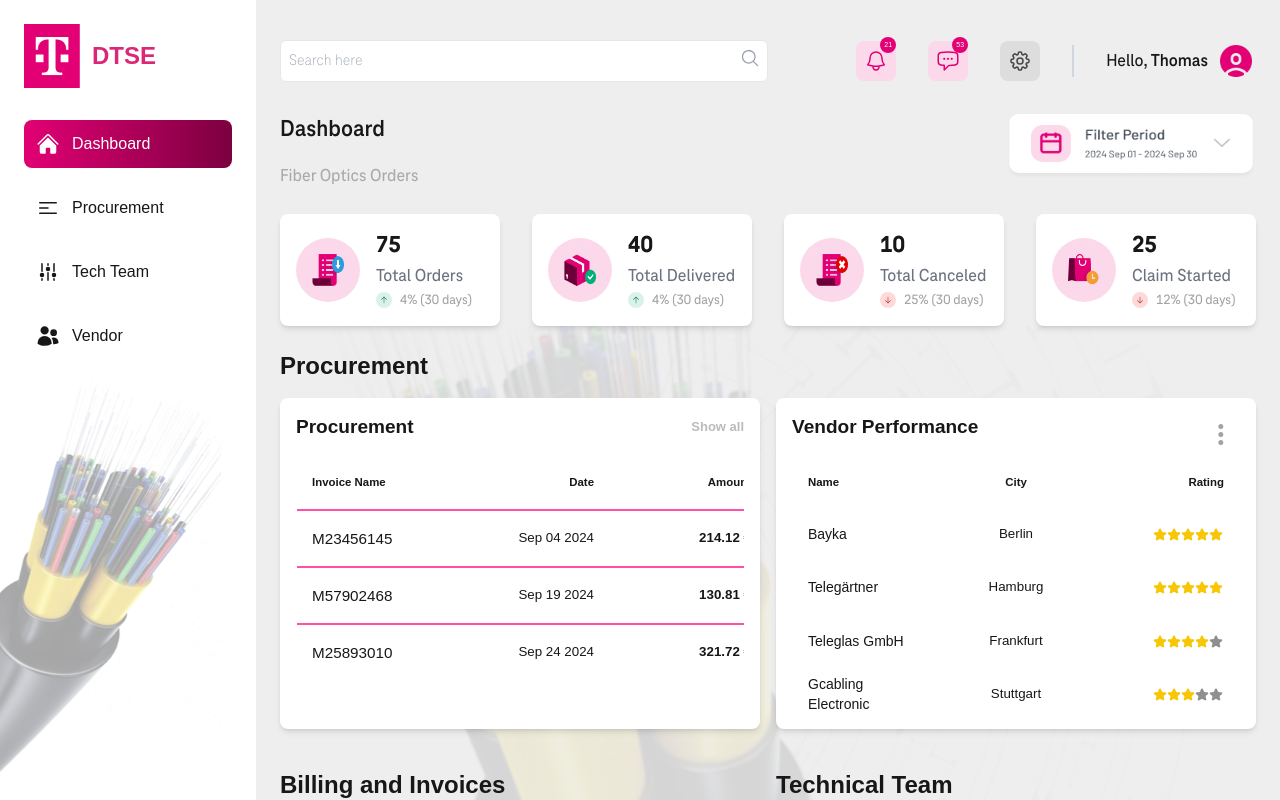
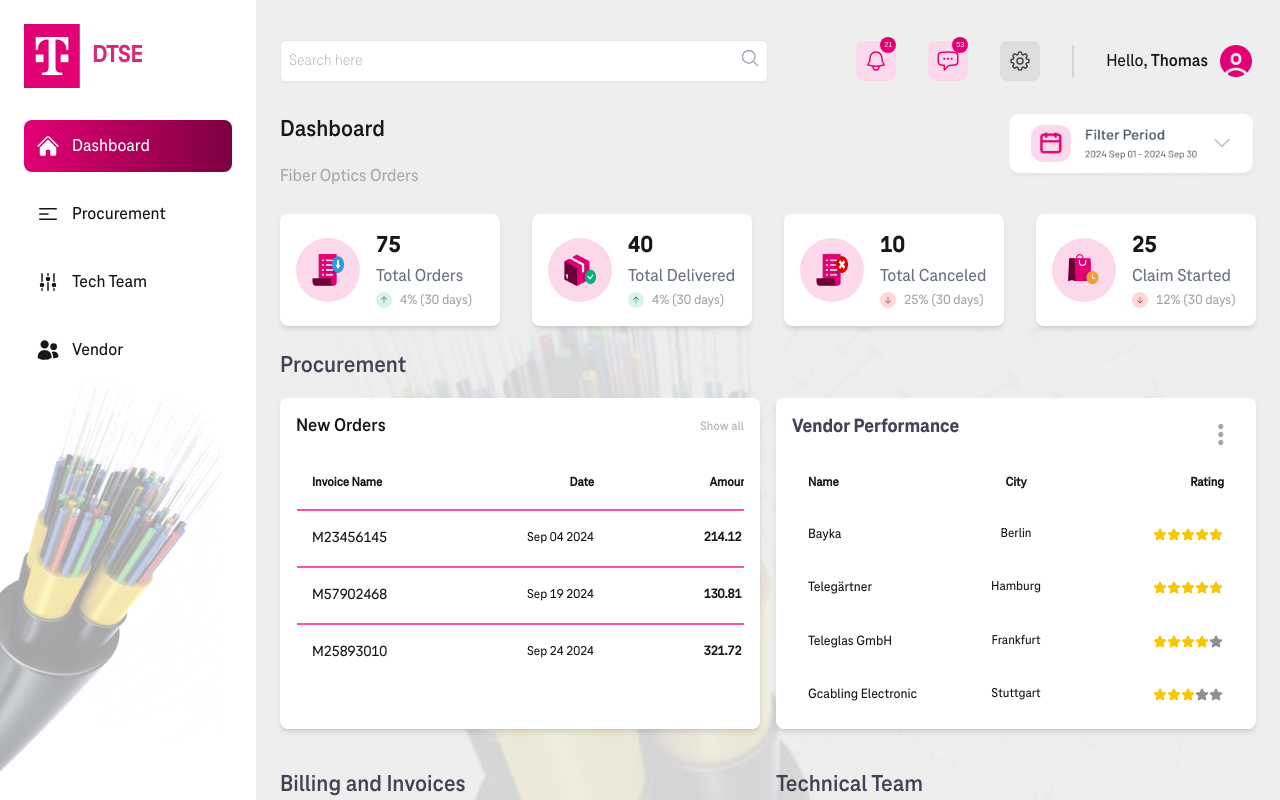
Before and after one commit to ShlokVerma9282/dtse-frontend, a Next.js app: page / in a window 1280 px wide. Built offline with nearby package versions, Linux system fonts and the light colour scheme.

Commit message:
added font changes to order details

```diff
--- a/src/components/Billing.tsx
+++ b/src/components/Billing.tsx
@@ -27,7 +27,7 @@ const Billing: React.FC = () => {
   }, []);
 
   return (
-    <div className="flex flex-col gap-7">
+    <div className="flex flex-col gap-7 font-neo_medium">
       {billingData.map((item, index) => (
         <div key={index} className="flex flex-row justify-between bg-white rounded-lg h-[89.82px]">
           <div className="flex flex-col p-4 gap-2">
--- a/src/components/Chart.tsx
+++ b/src/components/Chart.tsx
@@ -40,7 +40,7 @@ const Chart: React.FC = () => {
     }, []);
 
     return (
-        <div className='bg-white p-4 rounded-lg'>
+        <div className='bg-white p-4 rounded-lg font-neo_medium'>
             <h1 className="text-[19.06px] leading-[26.68px] font-bold mb-4">
                 Technical Overlay
             </h1>
--- a/src/components/OrderHistory.tsx
+++ b/src/components/OrderHistory.tsx
@@ -11,9 +11,9 @@ const OrderHistory = () => {
   const overallStatus = isDelayed ? "Delayed" : "On Track";
 
   return (
-    <div className="font-barlow">
+    <div className="font-neo_medium">
       <h2 className="text-xl font-bold mb-4 mt-4">
-        Order History -
+        Order History - &nbsp;
         <span className={isDelayed ? "text-red-600" : "text-green-600"}>
           {overallStatus}
         </span>
@@ -47,9 +47,9 @@ const OrderHistory = () => {
         ))}
       </div>
 
-      <div className="flex flex-row ml-[47px] justify-center mt-4 absolute">
+      <div className="flex flex-row ml-[47px] justify-center mt-4 absolute text-[#646464]">
         {steps.map((data, index) => (
-          <div className="w-[140px] justify-center items-center flex text-[14px] font-semibold" key={index}>
+          <div className="w-[140px] justify-center items-center flex text-[17px] font-semibold" key={index}>
             {data.name}
           </div>
         ))}
--- a/src/components/Procurement.tsx
+++ b/src/components/Procurement.tsx
@@ -33,16 +33,16 @@ export default function Procurement() {
 
   return (
     <div className="py-6 w-full">
-      <h1 className="text-2xl font-bold mb-4">Procurement</h1>
+      <h1 className="text-2xl font-bold mb-4 font-neo_bold text-[#464255]">Procurement</h1>
       <div className="bg-white p-4 rounded-lg shadow-md h-[331px]">
         <div className="flex justify-between items-center">
           <div>
-            <h1 className="text-[19.06px] leading-[26.68px] font-bold mb-4">
-              Procurement
+            <h1 className="text-[19.06px] leading-[26.68px] font-neo_bold mb-4">
+              New Orders
             </h1>
           </div>
           <div>
-            <h1 className="text-[13px] leading-[26.68px] font-bold text-[#B9BBBD] mb-4">
+            <h1 className="text-[13px] leading-[26.68px] font-bold text-[#B9BBBD] mb-4 font-neo_bold">
               Show all
             </h1>
           </div>
@@ -51,13 +51,13 @@ export default function Procurement() {
           <table className="table-fixed">
             <thead>
               <tr className="flex flex-row">
-                <th className="w-[157px] text-left font-bold text-[11.43px] leading-[19.06px] p-4">
+                <th className="w-[157px] text-left font-bold text-[13px] leading-[19.06px] p-4 font-neo_medium">
                   Invoice Name
                 </th>
-                <th className="w-[157px] text-right font-bold text-[11.43px] leading-[19.06px] p-4">
+                <th className="w-[157px] text-right font-bold text-[13px] leading-[19.06px] p-4 font-neo_medium">
                   Date
                 </th>
-                <th className="w-[157px] text-right font-bold text-[11.43px] leading-[19.06px] p-4">
+                <th className="w-[157px] text-right font-bold text-[13px] leading-[19.06px] p-4 font-neo_medium">
                   Amount
                 </th>
                 <th className="w-[110px] text-right font-bold text-[11.43px] leading-[19.06px] p-4"></th>
@@ -72,8 +72,8 @@ export default function Procurement() {
                     </td>
                   </tr>
                   <tr
-                    className="flex w-full h-[53.36px] hover:bg-gray-100 cursor-pointer"
-                    onClick={() => handleViewOrderDetails(data)} // Call function when clicked
+                    className="flex w-full h-[53.36px] hover:bg-gray-100 cursor-pointer font-neo_medium"
+                    onClick={() => handleViewOrderDetails(data)}
                   >
                     <td className="w-[157px] text-left p-4 text-[15.24px] leading-[22.87px]">
                       {data.orderInfo.invoiceName}
--- a/src/components/Sidebar.tsx
+++ b/src/components/Sidebar.tsx
@@ -15,7 +15,7 @@ const Sidebar = () => {
     ];
 
     return (
-        <div className="relative w-64 min-h-screen p-6 shadow-lg font-barlow">
+        <div className="relative w-64 min-h-screen p-6 shadow-lg font-neo_medium text-lg">
             <div
                 className="absolute inset-0 bg-no-repeat bg-bottom -ml-16"
                 style={{ backgroundImage: "url('/images/sidebar-bg.png')", backgroundSize: "250px 450px" }}
--- a/src/components/VendorPerformance.tsx
+++ b/src/components/VendorPerformance.tsx
@@ -41,22 +41,22 @@ export default function VendorPerformance() {
     <div className="py-6 w-full">
       <div className="bg-white p-4 rounded-lg shadow-md h-[331px] mt-12">
         <div className="flex justify-between items-center">
-          <h1 className="text-[19.06px] leading-[26.68px] font-bold mb-4">
+          <h1 className="text-xl leading-[26.68px] font-bold mb-4 font-neo_extrabold text-[#464255]">
             Vendor Performance
           </h1>
           <img src="/images/icons/ThreeDots.png" alt="Options" />
         </div>
-        <div>
+        <div className='font-neo_medium text-lg'>
           <table className="table-fixed w-full">
             <thead>
               <tr className="flex flex-row">
-                <th className="w-[217.24px] flex justify-start font-bold text-[11.43px] leading-[19.06px] p-4">
+                <th className="w-[217.24px] flex justify-start font-bold text-[13px] leading-[19.06px] p-4">
                   Name
                 </th>
-                <th className="w-[217.24px] flex justify-center font-bold text-[11.43px] leading-[19.06px] p-4">
+                <th className="w-[217.24px] flex justify-center font-bold text-[13px] leading-[19.06px] p-4">
                   City
                 </th>
-                <th className="w-[217.24px] flex justify-end font-bold text-[11.43px] leading-[19.06px] p-4">
+                <th className="w-[217.24px] flex justify-end font-bold text-[13px] leading-[19.06px] p-4">
                   Rating
                 </th>
               </tr>
--- a/src/screens/Dashboard.tsx
+++ b/src/screens/Dashboard.tsx
@@ -78,11 +78,11 @@ export default function Dashboard() {
                         <VendorPerformance />
                     </div>
                     <div className="relative z-10">
-                        <h1 className="text-2xl font-bold mb-4">Billing and Invoices</h1>
+                        <h1 className="text-2xl font-bold mb-4 font-neo_bold text-[#464255]">Billing and Invoices</h1>
                         <Billing />
                     </div>
                     <div className="relative z-10">
-                        <h1 className="text-2xl font-bold mb-4">Technical Team</h1>
+                        <h1 className="text-2xl font-bold mb-4 font-neo_bold text-[#464255]">Technical Team</h1>
                         <Chart />
                     </div>
                 </div>
--- a/tailwind.config.ts
+++ b/tailwind.config.ts
@@ -14,7 +14,6 @@ const config: Config = {
         foreground: "var(--foreground)",
       },
       fontFamily: {
-        barlow: ["Barlow", "sans-serif"],
         neo_bold: ["neo_bold", "sans-serif"],
         neo_extrabold: ["neo_extrabold", "sans-serif"],
         neo_medium: ["neo_medium", "sans-serif"],
```
Also changed, not shown: src/screens/OrderDetails.tsx (+22 -22 lines).
